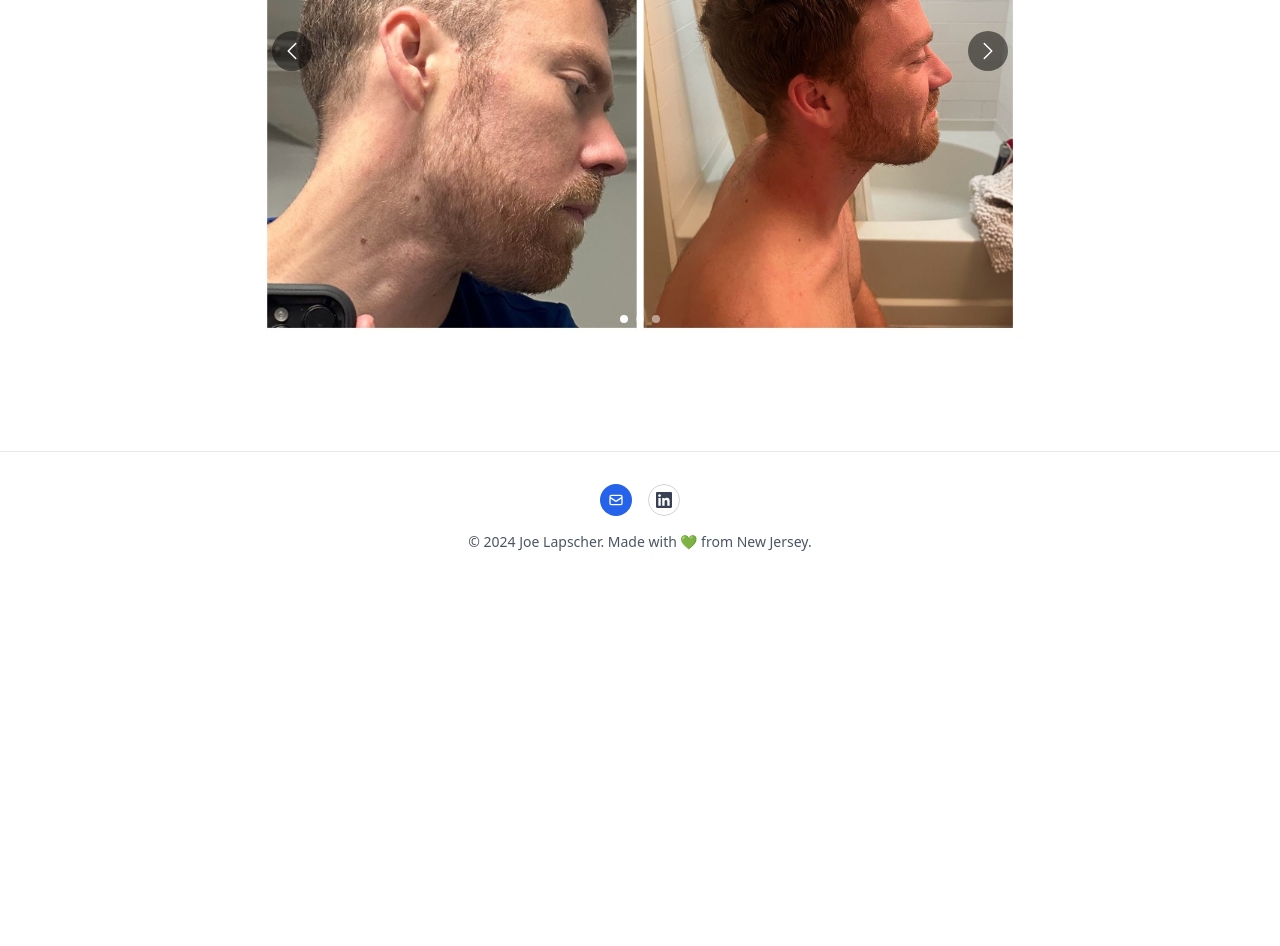
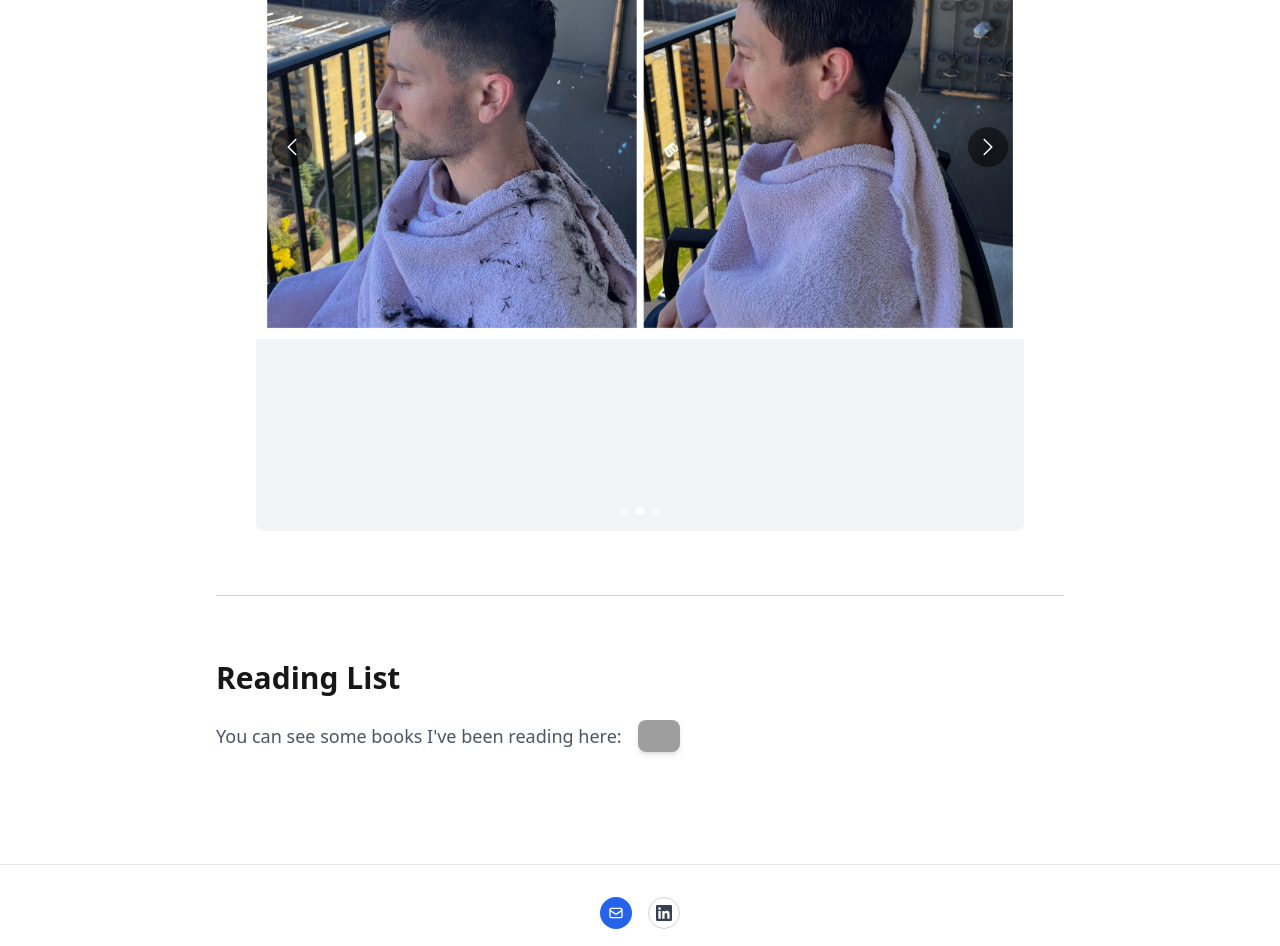
Before and after one commit to ylapscher/ylapscher.github.io, a Next.js app: page /hobbies in a window 1280 px wide. Shown: the part 1123-2069 px from the top of the page. Before the commit the page ends 1707 px from the top, so only its background shows below. Built offline with nearby package versions, Linux system fonts and the light colour scheme; grey boxes are pictures that could not be loaded.

Commit message:
updated hobbies

```diff
--- /dev/null
+++ b/app/components/GoodreadsWidget.tsx
@@ -0,0 +1,55 @@
+'use client';
+
+import Script from 'next/script';
+
+export default function GoodreadsWidget() {
+  return (
+    <div className="bg-white dark:bg-gray-800 rounded-lg shadow-lg border border-gray-200 dark:border-gray-700 p-8">
+      {/* Widget Container */}
+      <div id="gr_grid_widget_1733507210">
+        <h2 className="text-2xl font-bold mb-10 text-gray-900 dark:text-white">
+          <a
+            href="https://www.goodreads.com/review/list/37296901-yoel?shelf=read"
+            target="_blank"
+            rel="noopener noreferrer"
+            className="hover:text-blue-600 transition-colors"
+          >
+            Currently Reading
+          </a>
+        </h2>
+        <div className="gr_grid_container">
+          {/* Grid content will be injected here */}
+        </div>
+      </div>
+
+      {/* Goodreads Script */}
+      <Script
+        src="https://www.goodreads.com/review/grid_widget/37296901.Yoel's%20bookshelf:%20read?cover_size=medium&hide_link=true&hide_title=true&num_books=3&order=d&shelf=read&sort=date_read&widget_id=1733507210"
+        strategy="afterInteractive"
+      />
+
+      {/* Custom Styles */}
+      <style jsx global>{`
+        .gr_grid_container {
+          @apply flex justify-center gap-8;
+        }
+        .gr_grid_book_container {
+          @apply rounded-lg overflow-hidden shadow-lg transition-transform hover:scale-105;
+          width: 98px;
+          height: 160px;
+          padding: 0;
+        }
+        .gr_grid_book_container img {
+          @apply w-full h-full object-cover rounded-lg;
+        }
+        .gr_grid_book_container a {
+          @apply block w-full h-full;
+        }
+        /* Hide branding */
+        noscript {
+          @apply hidden;
+        }
+      `}</style>
+    </div>
+  );
+}
--- a/app/components/ImageGallery.tsx
+++ b/app/components/ImageGallery.tsx
@@ -1,7 +1,7 @@
 'use client';
 
 import Image from 'next/image';
-import { useState } from 'react';
+import { useState, useEffect } from 'react';
 import { ChevronLeftIcon, ChevronRightIcon } from '@heroicons/react/24/outline';
 
 const images = [
@@ -34,18 +34,32 @@ export default function ImageGallery() {
     );
   };
 
+  useEffect(() => {
+    const interval = setInterval(nextSlide, 5000); // Increased to 5 seconds
+    return () => clearInterval(interval);
+  }, []);
+
   return (
     <div className="relative max-w-3xl mx-auto">
-      {/* Main Image */}
+      {/* Main Image Container */}
       <div className="relative rounded-lg overflow-hidden bg-gray-100 dark:bg-gray-800">
-        <Image
-          src={images[currentIndex].src}
-          alt={images[currentIndex].alt}
-          width={800}
-          height={600}
-          className="w-full object-contain"
-          priority
-        />
+        <div
+          className="flex transition-transform duration-700 ease-in-out"
+          style={{ transform: `translateX(-${currentIndex * 100}%)` }}
+        >
+          {images.map((image, index) => (
+            <div key={index} className="min-w-full">
+              <Image
+                src={image.src}
+                alt={image.alt}
+                width={800}
+                height={600}
+                className="w-full object-contain"
+                priority={index === 0}
+              />
+            </div>
+          ))}
+        </div>
       </div>
 
       {/* Navigation Arrows */}
--- a/app/hobbies/page.tsx
+++ b/app/hobbies/page.tsx
@@ -5,6 +5,7 @@ import {
   ArrowTrendingUpIcon // for rock climbing
 } from '@heroicons/react/24/outline';
 import ImageGallery from '../components/ImageGallery';
+import GoodreadsWidget from '../components/GoodreadsWidget';
 
 const hobbies = [
   {
@@ -76,6 +77,29 @@ export default function Hobbies() {
         </p>
         <ImageGallery />
       </div>
+
+      <hr className="my-16 border-gray-300 dark:border-gray-700" />
+
+      <div id="reading" className="mb-16 scroll-mt-20">
+        <h2 className="text-3xl font-bold mb-6">Reading List</h2>
+        <div className="flex items-center gap-4">
+          <p className="text-lg text-gray-600 dark:text-gray-400">
+            You can see some books I've been reading here:
+          </p>
+          <a
+            href="https://www.goodreads.com/review/list/37296901?shelf=read"
+            target="_blank"
+            rel="noopener noreferrer"
+            className="hover:opacity-90 transition-opacity"
+          >
+            <img
+              src="https://s.gr-assets.com/images/badge/badge1.jpg"
+              alt="Yoel's book recommendations on Goodreads"
+              className="rounded-lg shadow-md h-8"
+            />
+          </a>
+        </div>
+      </div>
     </main>
   );
 }
```
